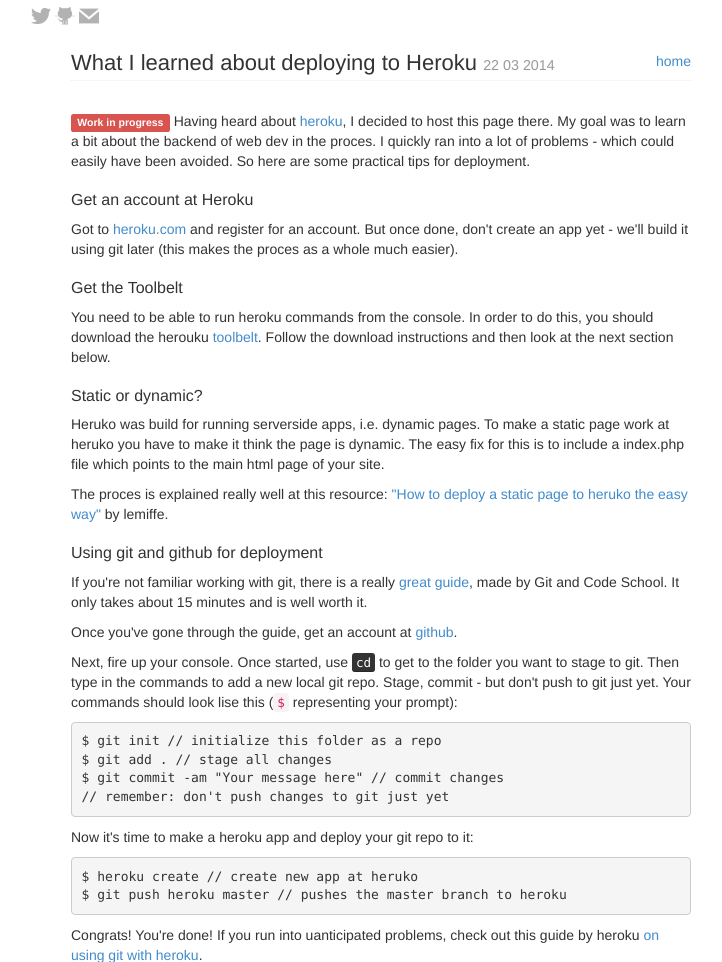
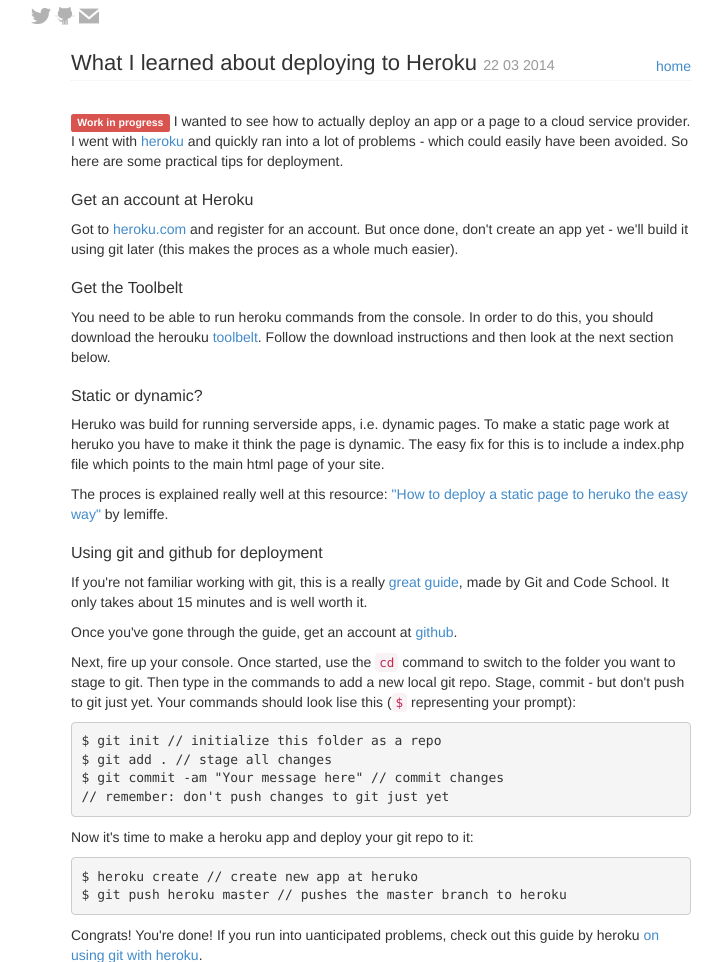
Before and after one commit to pbyriel/web, a PHP site: page /posts/heroku.html in a window 1280 px wide. Shown: the top 962 px of the page, without its empty margins (259-981 px from the left). Run offline with PHP 8.4, Linux system fonts and the light colour scheme; some libraries are stand-ins or nearby versions.

Commit message:
Fixed glyph alignment, edited heroku post

```diff
--- a/css/main.css
+++ b/css/main.css
@@ -15,7 +15,7 @@ border-bottom: 1px dotted #eee;}
   padding: 0 0 5px 0;
   margin: 30px 0 30px 0;}
 .header .nav {
-  margin-top: -60px;
+  margin-top: -55px;
   float: right; }
 .header img {
       width: 20px;
@@ -23,12 +23,9 @@ border-bottom: 1px dotted #eee;}
 .header img:hover {
     opacity: 1; }
 
-.home .nav {
-  display: none; }
-
 ol.index {
   list-style-type: none;
-  margin: 25px 0 70px -10px; }
+  margin: 25px 0 70px -30px; }
 ol.index li {
     line-height: 22px; }
 ol.index .header  {
@@ -56,7 +53,8 @@ ol.index .meta a {
 .glyphicon-forward {
     opacity: 0.3;
     margin: 0 10px 0 -40px;
-    font-size: 10px;}
+    font-size: 12px;
+    }
 
 .spacer100 {
     padding-bottom: 100px;}
--- a/home.html
+++ b/home.html
@@ -25,7 +25,7 @@
             </div>
             <h1 class="page-header">&#64;pbyriel</h1>
             <div class="nav">
-                <a href="/">home</a>
+                <a id="about" href="#">about</a>
             </div>
         </div>
         <div class="content">
--- a/posts/heroku.html
+++ b/posts/heroku.html
@@ -27,7 +27,7 @@
             </div>
         </div>
         <div class="content">
-            <p class="text-left"><span class="label label-danger">Work in progress</span> Having heard about <a href="http://www.heroku.com" target="_blank">heroku</a>, I decided to host this page there. My goal was to learn a bit about the backend of web dev in the proces. I quickly ran into a lot of problems - which could easily have been avoided. So here are some  practical tips for deployment.</p>
+            <p class="text-left"><span class="label label-danger">Work in progress</span> I wanted to see how to actually deploy an app or a page to a cloud service provider. I went with <a href="http://www.heroku.com" target="_blank">heroku</a> and quickly ran into a lot of problems - which could easily have been avoided. So here are some  practical tips for deployment.</p>
             <h2>Get an account at Heroku</h2>
             <p class="text-left">Got to <a href="http:www.heroku.com" target="_blank">heroku.com</a> and register for an account. But once done, don't create an app yet - we'll build it using git later (this makes the proces as a whole much easier).</p>
             <h2>Get the Toolbelt</h2>
@@ -37,9 +37,9 @@
             <p class="text-left">The proces is explained really well at this resource: <a href="http://www.lemiffe.com/how-to-deploy-a-static-page-to-heroku-the-easy-way/">"How to deploy a static page to heruko the easy way"</a> by lemiffe.</p>
 
             <h2>Using git and github for deployment</h2>
-            <p class="text-left">If you're not familiar working with git, there is a really <a href="http://try.github.io/levels/1/challenges/1" target="_blank">great guide</a>, made by Git and Code School. It only takes about 15 minutes and is well worth it.</p>
+            <p class="text-left">If you're not familiar working with git, this is a really <a href="http://try.github.io" target="_blank">great guide</a>, made by Git and Code School. It only takes about 15 minutes and is well worth it.</p>
             <p class="text-left">Once you've gone through the guide, get an account at <a href="http:www.github.com">github</a>.</p>
-            <p class="text-left">Next, fire up your console. Once started, use <kbd>cd</kbd> to get to the folder you want to stage to git. Then type in the commands to add a new local git repo. Stage, commit - but don't push to git just yet. Your commands should look lise this (<code>$</code> representing your prompt):</p>
+            <p class="text-left">Next, fire up your console. Once started, use the <code>cd</code> command to switch to the folder you want to stage to git. Then type in the commands to add a new local git repo. Stage, commit - but don't push to git just yet. Your commands should look lise this (<code>$</code> representing your prompt):</p>
                 <pre>$ git init // initialize this folder as a repo<br>$ git add . // stage all changes<br>$ git commit -am "Your message here" // commit changes<br>// remember: don't push changes to git just yet</pre>
             <p class="text-left">Now it's time to make a heroku app and deploy your git repo to it:</p>
             <pre>$ heroku create // create new app at heruko<br>$ git push heroku master // pushes the master branch to heroku</pre>
```
